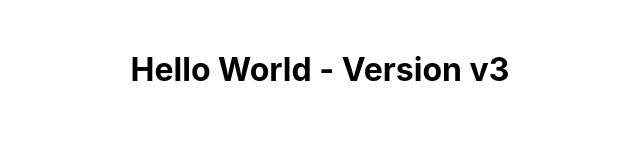
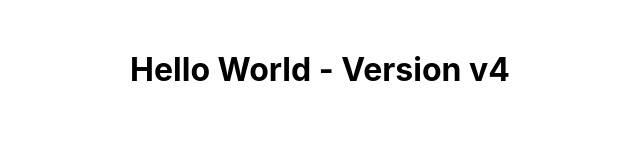
Before and after one commit to vkig2615/my-appv3, a React (Create React App) app: page / in a window 1280 px wide. Shown: the top 160 px of the page, without its empty margins (320-960 px from the left). Built offline with nearby package versions, Linux system fonts and the light colour scheme.

Commit message:
Update App.js

```diff
--- a/src/App.js
+++ b/src/App.js
@@ -3,7 +3,7 @@ import React from "react";
 function App() {
   return (
     <div style={{ textAlign: "center", marginTop: "50px" }}>
-      <h1>Hello World - Version v3</h1>
+      <h1>Hello World - Version v4</h1>
     </div>
   );
 }
```
